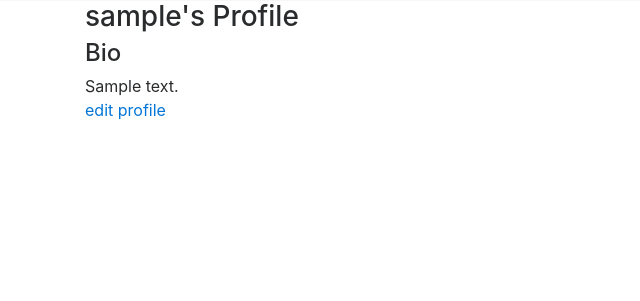
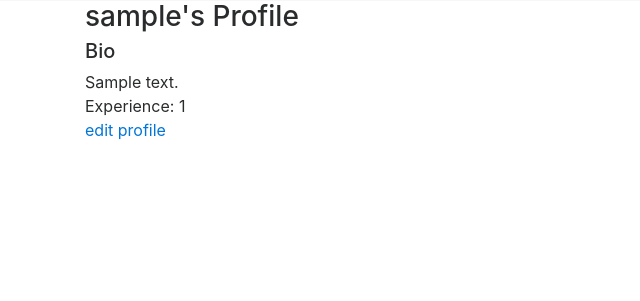
Before and after one commit to nginth/luminance, a Flask app: a page that uses luminance/templates/users/profile.html in a window 1280 px wide. Shown: the part 55-356 px from the top of the page, without its empty margins (0-640 px from the left). Run offline with Flask 2, Linux system fonts and the light colour scheme; a user stored in the database is signed in; tables that the repository leaves empty hold one stand-in row (values such as "Sample post"); parts of the project's set-up code (start-up, migrations or seed data) failed here and were passed over; some libraries are stand-ins or nearby versions.

Commit message:
add experience to profile page

```diff
--- a/luminance/templates/users/profile.html
+++ b/luminance/templates/users/profile.html
@@ -3,9 +3,12 @@
 <div class="container">
     {% if user %}
         <h3>{{ user.username }}'s Profile</h3>
-        <h4>Bio</h4>
+        <h5>Bio</h5>
         <div>
             {{ user.description }}
+        </div>
+        <div>
+            Experience: {{ user.exp }}
         </div>
         {% if user.id == current_user.id or current_user.is_admin %}
             <a href="/users/{{ user.username }}/edit">edit profile</a>
```
